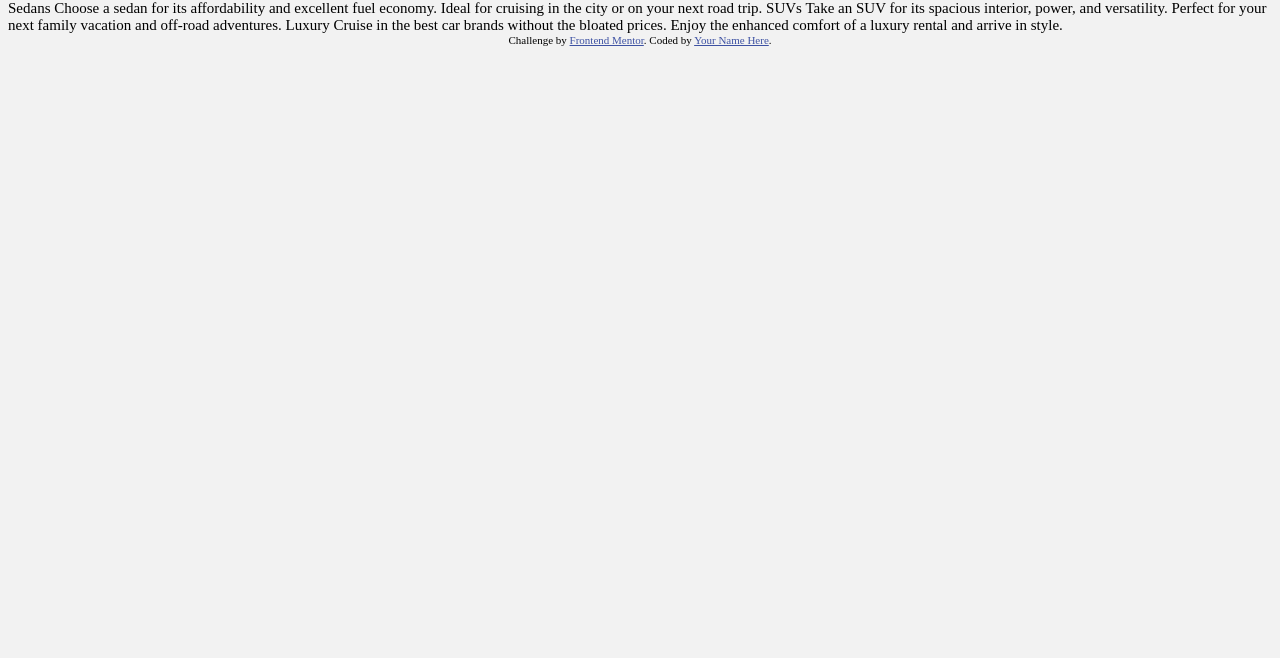
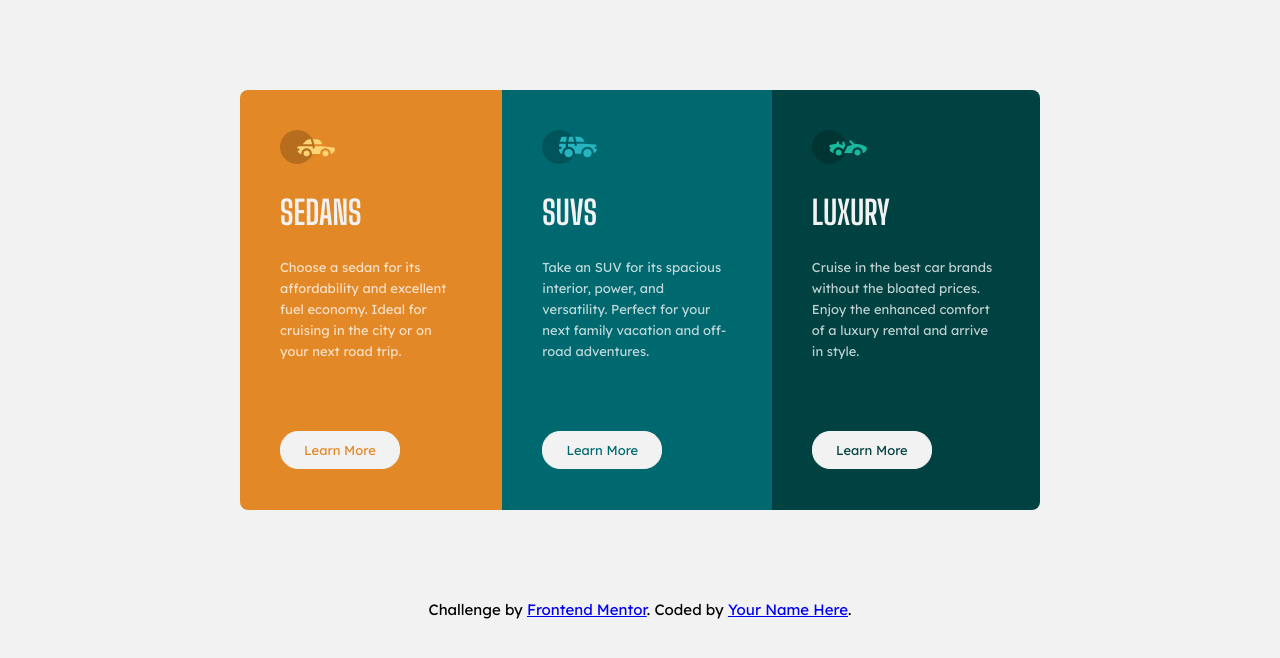
Before and after one commit to neuyann/3-column-preview-card-component-main, a plain HTML site: page index.html in a window 1280 px wide. Drawn offline with Linux system fonts and the light colour scheme.

Commit message:
Update index.html

```diff
--- a/index.html
+++ b/index.html
@@ -1,7 +1,7 @@
 <!DOCTYPE html>
 <html lang="en">
 <head>
-  <meta charset="UTF-8">
+    <meta charset="UTF-8">
   <meta name="viewport" content="width=device-width, initial-scale=1.0"> <!-- displays site properly based on user's device -->
 
   <link rel="icon" type="image/png" sizes="32x32" href="./images/favicon-32x32.png">
@@ -9,28 +9,38 @@
   <title>Frontend Mentor | 3-column preview card component</title>
   <link href="styles.css" rel="stylesheet">
   <!-- Feel free to remove these styles or customise in your own stylesheet 👍 -->
-  <style>
-    .attribution { font-size: 11px; text-align: center; }
-    .attribution a { color: hsl(228, 45%, 44%); }
-  </style>
 </head>
 <body>
+  <main>
+    <div class="container">
+      <div class="sedans">
+        <img id="img sedans" src="https://raw.githubusercontent.com/neuyann/3-column-preview-card-component-main/335d1542434daebc710f4ab970594233e5cc69f4/images/icon-sedans.svg" alt"sedansimg">
+    <h1>Sedans</h1>
+  <p>Choose a sedan for its affordability and excellent fuel economy. Ideal for cruising in the city
+    or on your next road trip.</p>
+        <button>Learn More</button>
+     </div>
 
-  Sedans
-  Choose a sedan for its affordability and excellent fuel economy. Ideal for cruising in the city
-  or on your next road trip.
+    <div class="suv">
+      <img id="imgsuv" src="https://raw.githubusercontent.com/neuyann/3-column-preview-card-component-main/335d1542434daebc710f4ab970594233e5cc69f4/images/icon-suvs.svg" alt"suvimg">
+      <h1>SUVs</h1>
+  <p>Take an SUV for its spacious interior, power, and versatility. Perfect for your next family vacation
+    and off-road adventures.</p>
+      <button>Learn More</button>
+      </div>
 
-  SUVs
-  Take an SUV for its spacious interior, power, and versatility. Perfect for your next family vacation
-  and off-road adventures.
-
-  Luxury
-  Cruise in the best car brands without the bloated prices. Enjoy the enhanced comfort of a luxury
-  rental and arrive in style.
-
-  <div class="attribution">
+      <div class="luxury">
+        <img id="imgluxury" src="https://raw.githubusercontent.com/neuyann/3-column-preview-card-component-main/335d1542434daebc710f4ab970594233e5cc69f4/images/icon-luxury.svg" alt"luxuryimg">
+        <h1>Luxury</h1>
+  <p>Cruise in the best car brands without the bloated prices. Enjoy the enhanced comfort of a luxury
+    rental and arrive in style.</p>
+        <button>Learn More</button>
+      </div>
+    </div>
+  </main>
+  <footer class="attribution">
     Challenge by <a href="https://www.frontendmentor.io?ref=challenge" target="_blank">Frontend Mentor</a>.
     Coded by <a href="#">Your Name Here</a>.
-  </div>
+  </footer>
 </body>
 </html>
```
